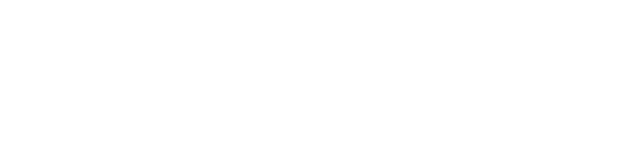
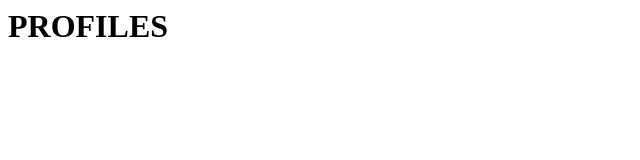
Before and after one commit to abdulmujib04/INPG-assingment-3, a plain HTML site: page index.html in a window 1280 px wide. Shown: the whole page, without its empty margins (0-640 px from the left). Drawn offline with Linux system fonts and the light colour scheme; files that its build step writes are made by us from their sources.

Commit message:
add Tittle

```diff
--- a/index.html
+++ b/index.html
@@ -5,7 +5,7 @@
     </head>
     <body>
         <script src="JS/app.js"></script>
-        <h1></h1>
+        <h1>PROFILES</h1>
 
     </body>
 </html>
```
